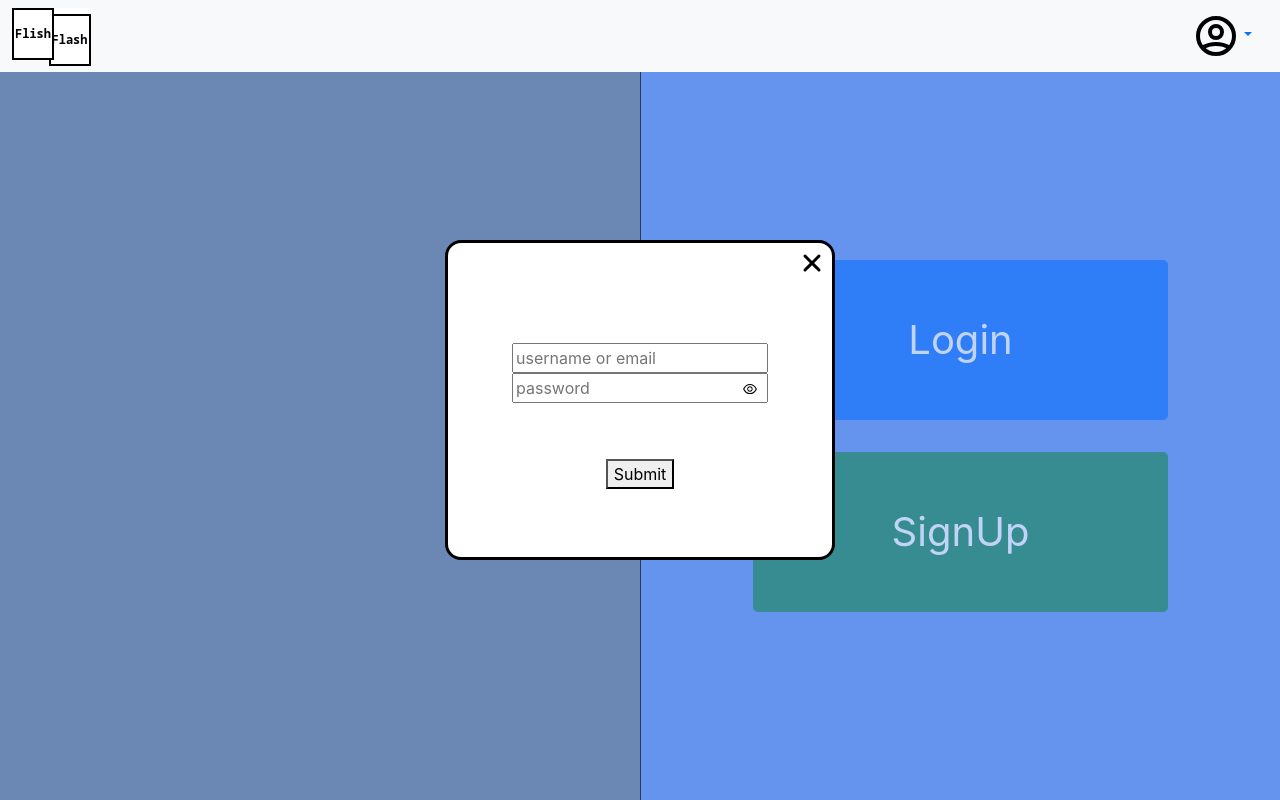
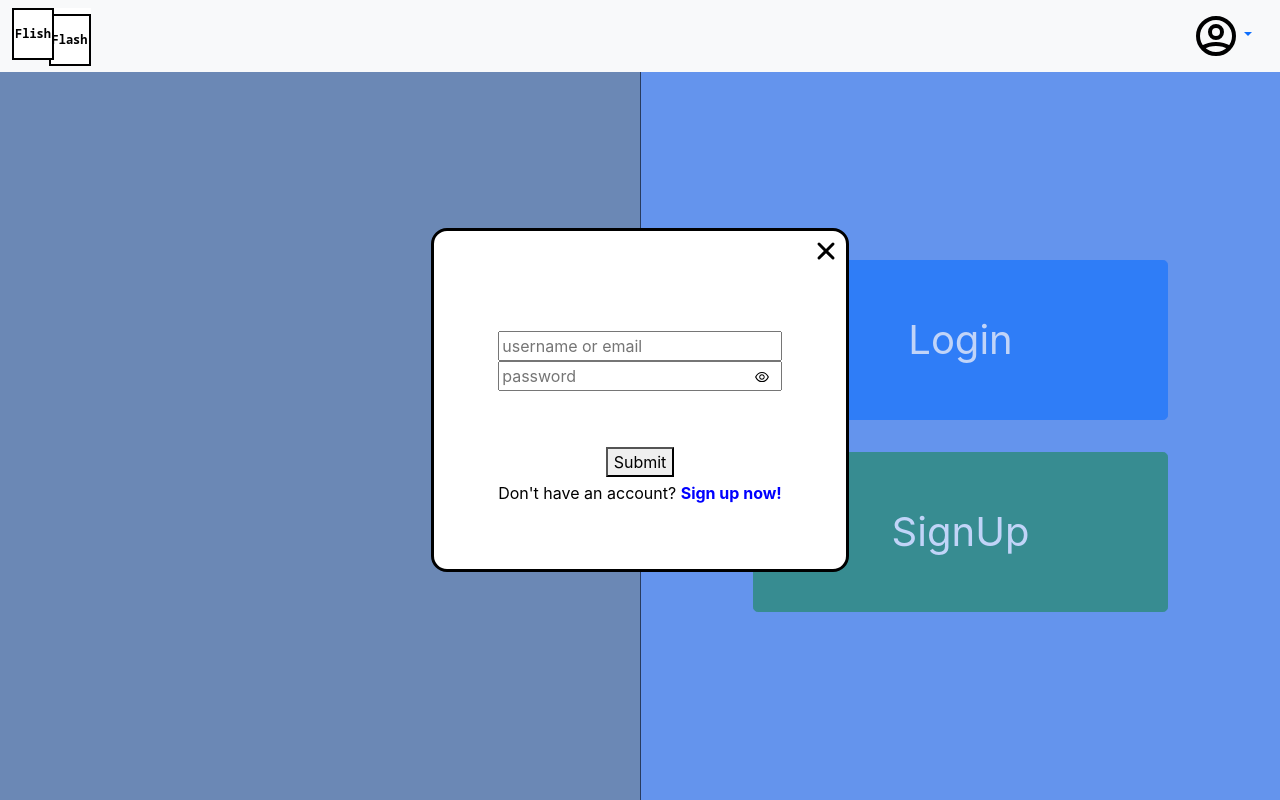
Before and after one commit to AlexRodgers11/flash-card-app, a React (Create React App) app in the folder client/: page /login in a window 1280 px wide. Shown: the top 800 px of the page. Built offline with nearby package versions, Linux system fonts and the light colour scheme.

Commit message:
create ErrorMessage styled component

```diff
--- a/client/src/components/Login.js
+++ b/client/src/components/Login.js
@@ -7,6 +7,13 @@ import { fetchCommunications } from '../reducers/communicationsSlice';
 import { AiOutlineEye, AiOutlineEyeInvisible } from "react-icons/ai";
 import styled from 'styled-components';
 import useToggle from '../hooks/useToggle';
+import { NavigationSpan } from './StyledComponents/NavigationSpan';
+
+const FormWrapper = styled.form`
+    & input {
+        width: 100%;
+    }
+`;
 
 const PasswordWrapper = styled.div`
     position: relative;
@@ -24,6 +31,8 @@ const StyledClosedEye = styled(AiOutlineEyeInvisible)`
     top: 28%;
 `;
 
+
+
 function Login() {
     const dispatch = useDispatch();
     const navigate = useNavigate();
@@ -39,6 +48,10 @@ function Login() {
         clearUsernameOrEmail();
     }
 
+    const goToSignUpPage = () => {
+        navigate("/register/credentials")
+    }
+
     useEffect(() => {
         if(userId) {
             dispatch(fetchLoggedInUserData(userId));
@@ -49,7 +62,7 @@ function Login() {
 
     return (
         <div>
-            <form onSubmit={handleSubmit}>
+            <FormWrapper onSubmit={handleSubmit}>
                 <div>
                     <input placeholder="username or email" type="text" id="usernameOrEmail" name="usernameOrEmail" value={usernameOrEmail} onChange={setUsernameOrEmail} />
                 </div>
@@ -59,7 +72,8 @@ function Login() {
                     {passwordVisible && <StyledClosedEye onClick={togglePasswordVisible} />}
                 </PasswordWrapper>
                 <button type="submit">Submit</button>
-            </form>
+                <p>Don't have an account? <NavigationSpan onClick={goToSignUpPage}>Sign up now!</NavigationSpan></p>
+            </FormWrapper>
         </div>
     )
 }
```
Also changed, not shown: client/src/components/StyledComponents/ErrorMessage.js (added, +8 -0 lines).
